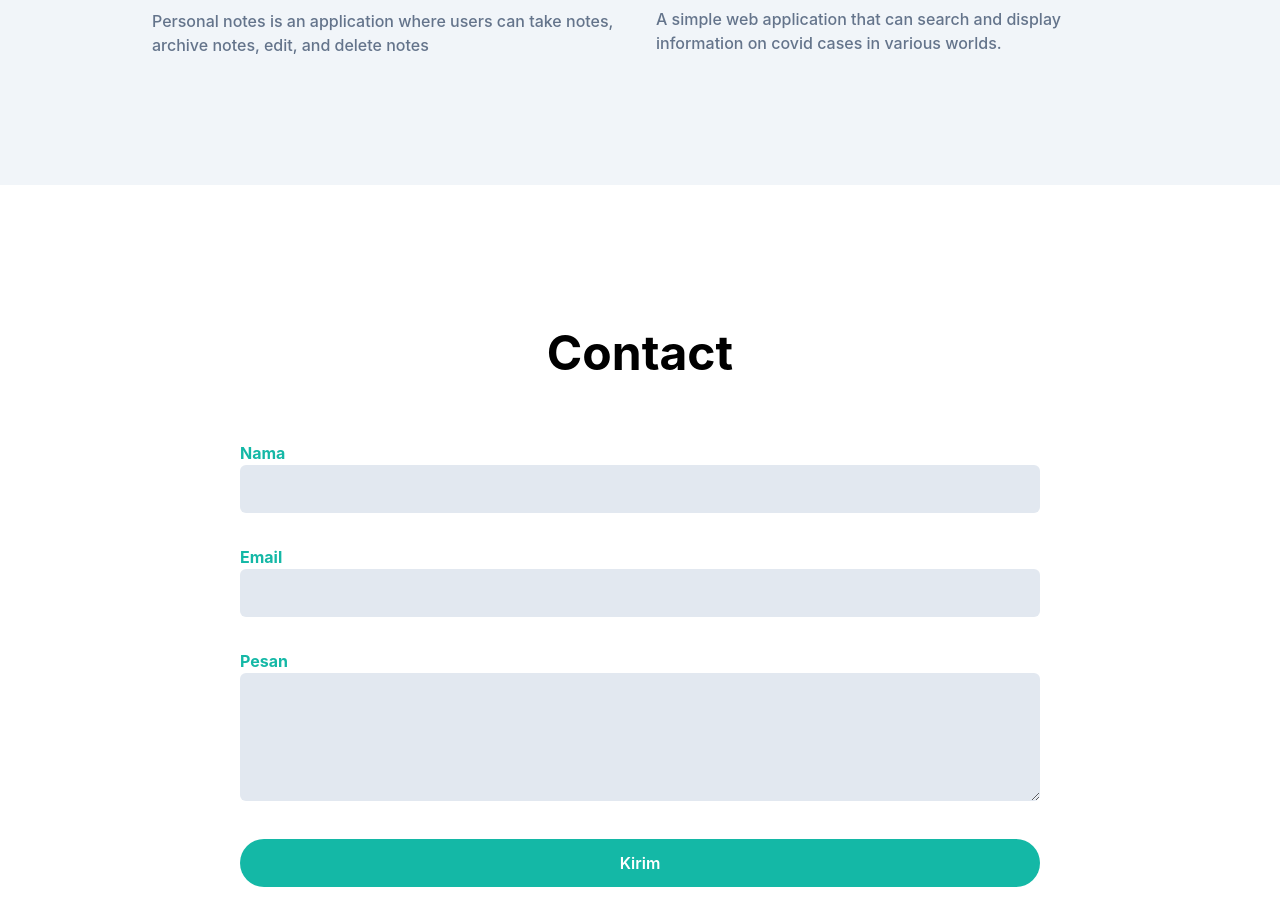
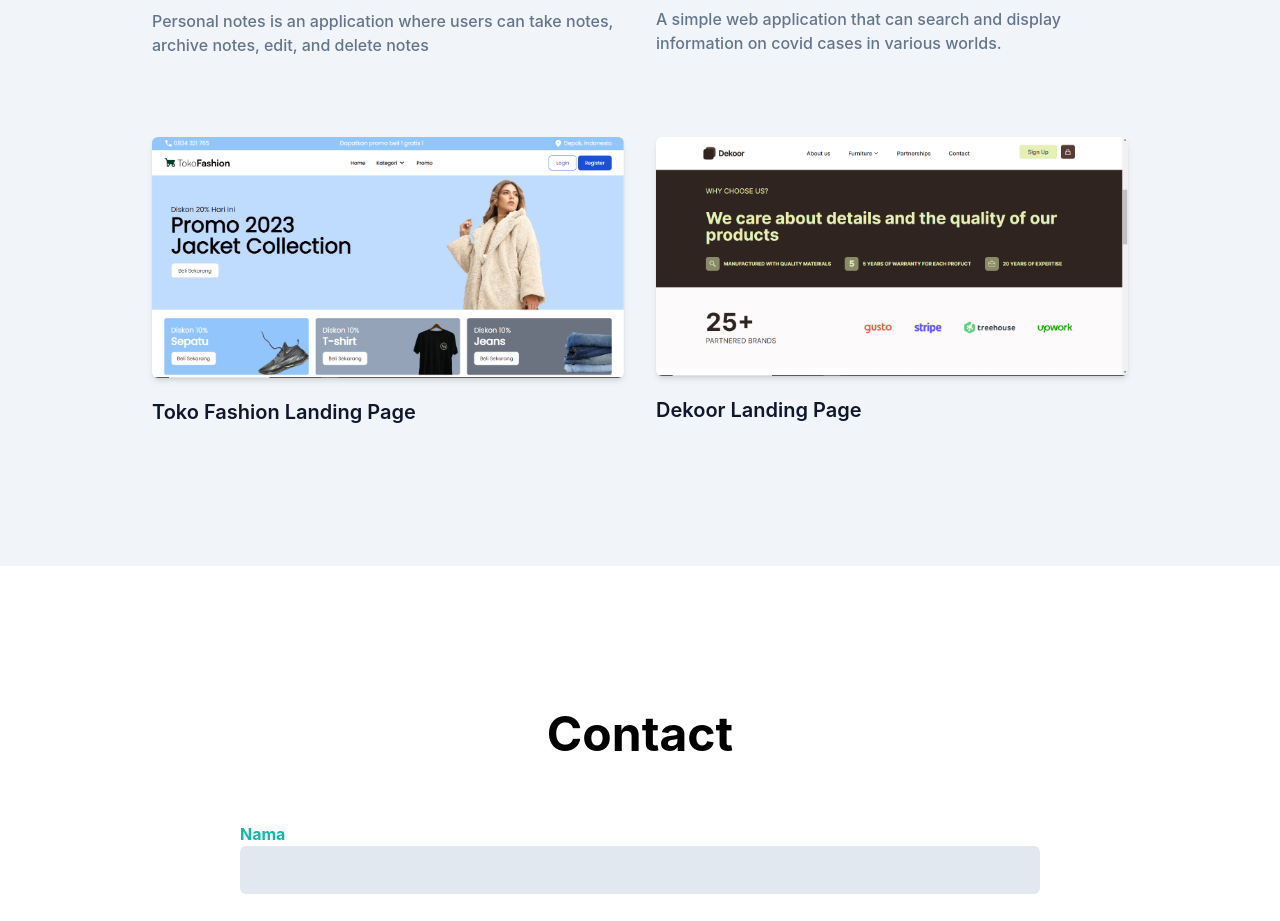
Before and after one commit to falihnurandino/falihnurandino.github.io, a website: page index.html in a window 1280 px wide. Shown: the part 2075-2996 px from the top of the page. Drawn offline with Linux system fonts and the light colour scheme.

Commit message:
add project portfolio

```diff
--- a/index.html
+++ b/index.html
@@ -350,6 +350,52 @@
               on covid cases in various worlds.
             </p>
           </div>
+
+          <div class="mb-12 p-4 md:w-1/2">
+            <a
+              href="https://github.com/falihnurandino/toko-fashion"
+              target="_blank"
+            >
+              <div class="overflow-hidden rounded-md shadow-md">
+                <img
+                  src="dist/img/portfolio/toko-fashion.png"
+                  alt="Toko fashion landing page"
+                  width="w-full"
+                />
+              </div>
+            </a>
+            <h3
+              class="mt-5 mb-3 text-xl font-semibold text-dark dark:text-white"
+            >
+              Toko Fashion Landing Page
+            </h3>
+            <p class="text-base font-medium text-secondary">
+
+            </p>
+          </div>
+
+          <div class="mb-12 p-4 md:w-1/2">
+            <a
+              href="https://github.com/falihnurandino/dekoor-landing-page"
+              target="_blank"
+            >
+              <div class="overflow-hidden rounded-md shadow-md">
+                <img
+                  src="dist/img/portfolio/dekoor.png"
+                  alt="Dekoor landing page"
+                  width="w-full"
+                />
+              </div>
+            </a>
+            <h3
+              class="mt-5 mb-3 text-xl font-semibold text-dark dark:text-white"
+            >
+              Dekoor Landing Page
+            </h3>
+            <p class="text-base font-medium text-secondary">
+
+            </p>
+          </div>
         </div>
       </div>
     </section>
```
Also changed, not shown: dist/img/portfolio/dekoor.png (added), dist/img/portfolio/toko-fashion.png (added), 1 other file.
